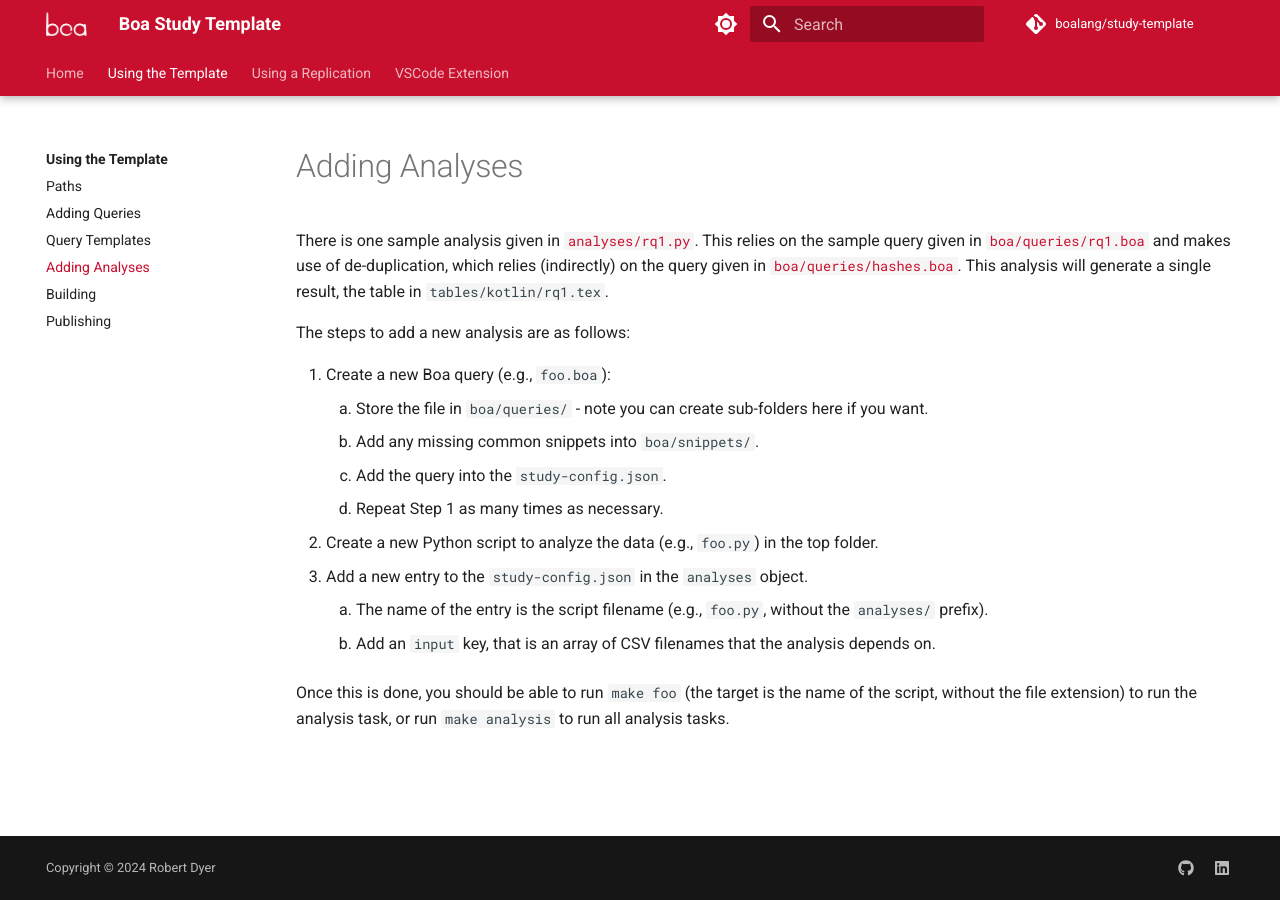
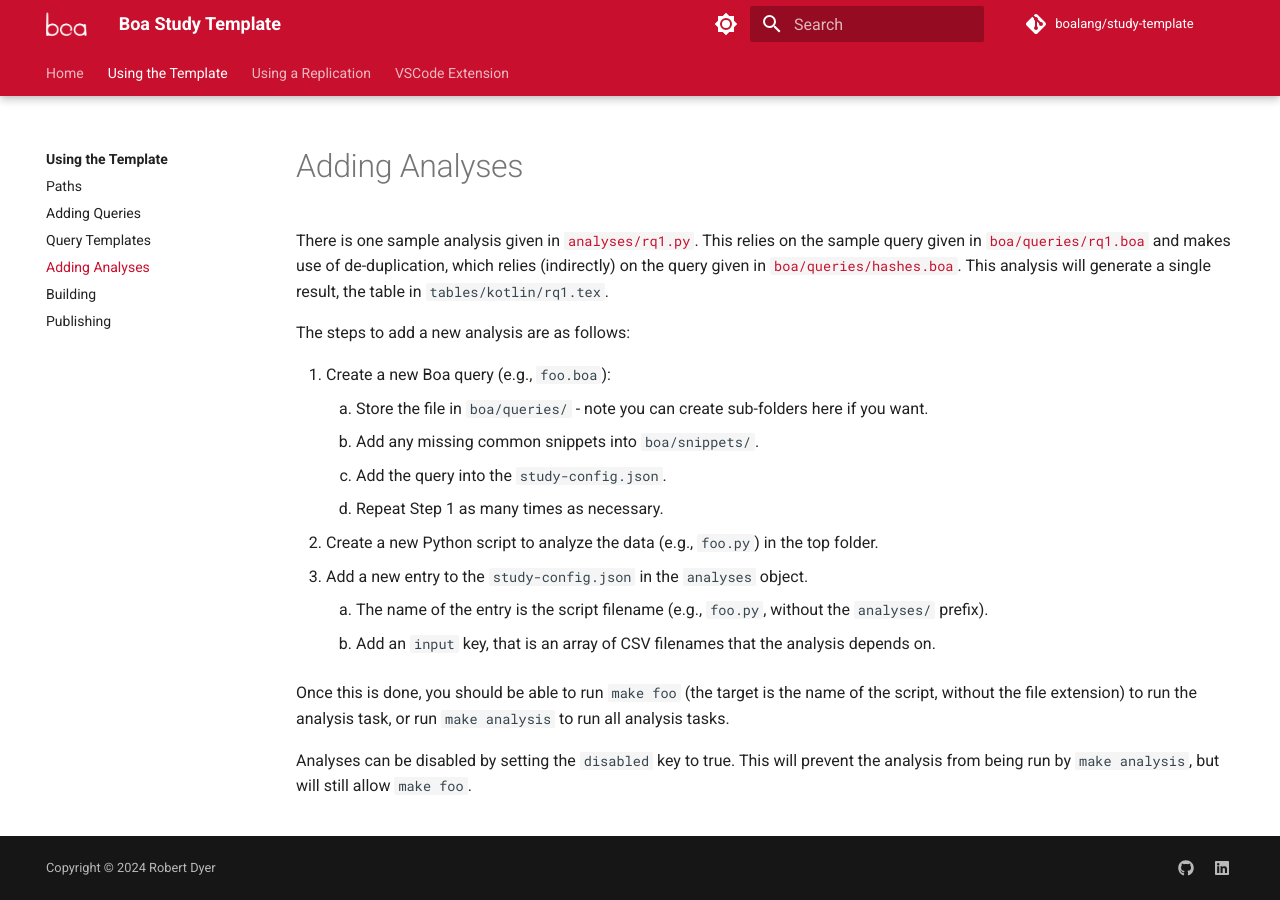
Before and after one commit to boalang/study-template, an MkDocs documentation site: the page built from docs/research/add-analysis.md, in a window 1280 px wide. Built offline with MkDocs 1.6.1 and Material for MkDocs 9.7.7, drawn with Linux system fonts in a browser that asks for light colours; comment, search, counter and statistics services are not loaded; the version menu is left out.

Commit message:
Note that analyses can be disabled.

```diff
--- a/docs/research/add-analysis.md
+++ b/docs/research/add-analysis.md
@@ -13,3 +13,5 @@
     1. Add an `input` key, that is an array of CSV filenames that the analysis depends on.
 
 Once this is done, you should be able to run `make foo` (the target is the name of the script, without the file extension) to run the analysis task, or run `make analysis` to run all analysis tasks.
+
+Analyses can be disabled by setting the `disabled` key to true.  This will prevent the analysis from being run by `make analysis`, but will still allow `make foo`.
```
